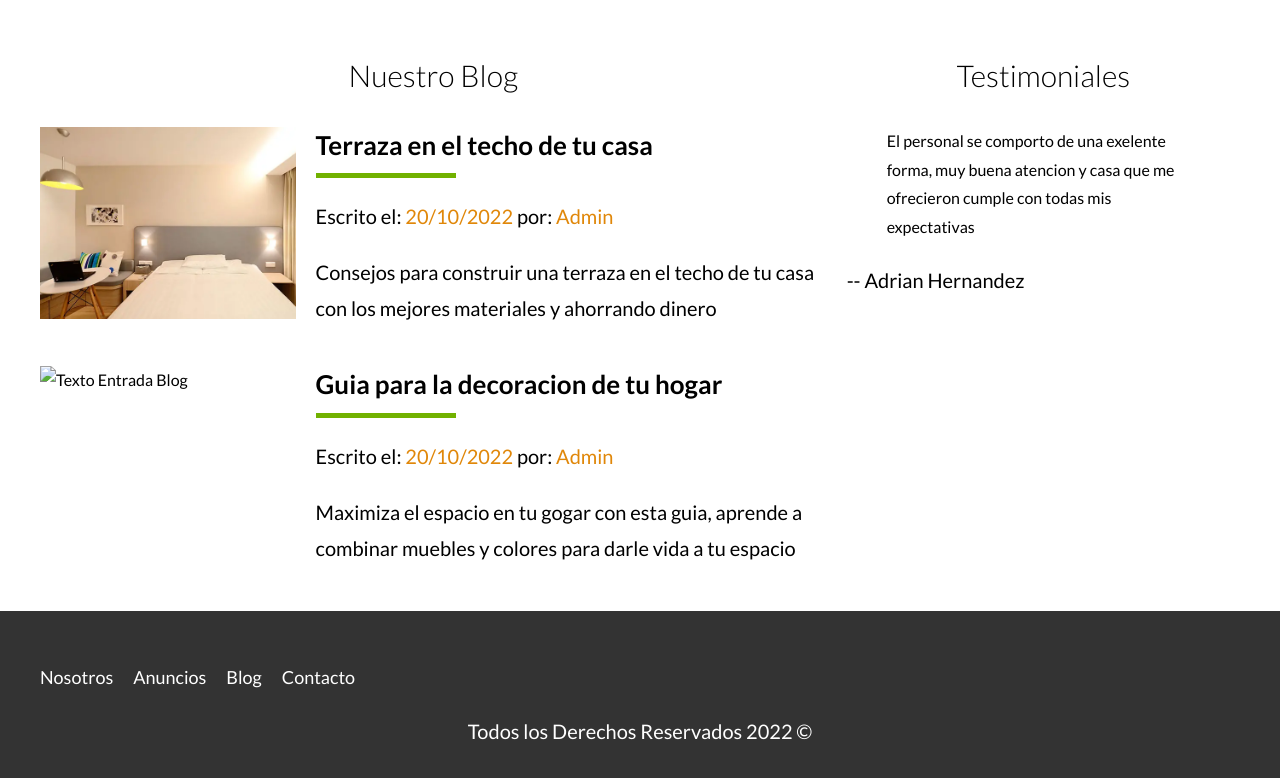
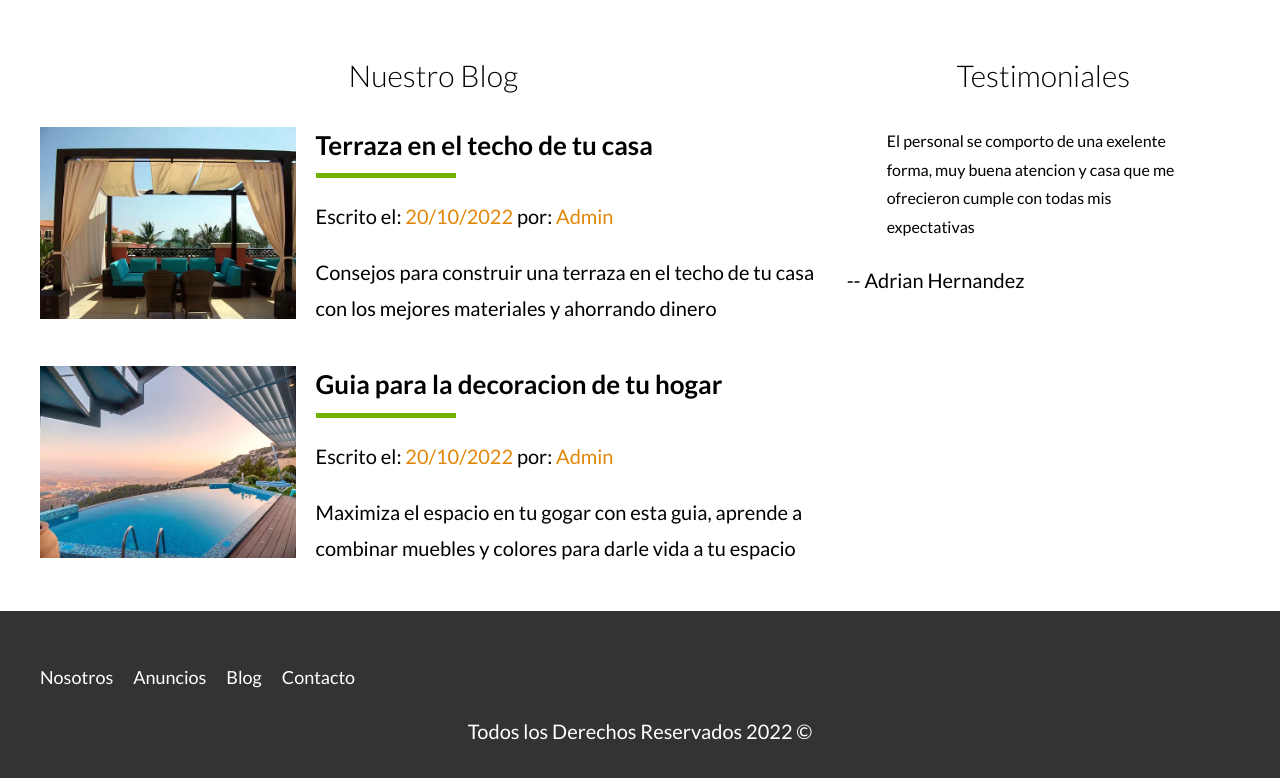
Before and after one commit to AdrianHernandezll/bienesraices_inicio, a website: page index.html in a window 1280 px wide. Shown: the part 2594-3372 px from the top of the page. Drawn offline with Linux system fonts and the light colour scheme.

Commit message:
fix de imagenes en el index

```diff
--- a/index.html
+++ b/index.html
@@ -236,11 +236,11 @@
         <article class="entrada-blog">
           <div class="imagen">
             <picture>
-              <source srcset="build/img/blog4.webp" type="image/webp" />
-              <source srcset="build/img/blog4.jpg" type="image/jpg" />
+              <source srcset="build/img/blog1.webp" type="image/webp" />
+              <source srcset="build/img/blog1.jpg" type="image/jpg" />
               <img
                 loading="lazy"
-                src="build/img//blog4.jpg"
+                src="build/img//blog1.jpg"
                 alt="Texto Entrada Blog"
               />
             </picture>
@@ -263,11 +263,11 @@
         <article class="entrada-blog">
           <div class="imagen">
             <picture>
-              <source srcset="build/img/blog5.webp" type="image/webp" />
-              <source srcset="build/img/blog5.jpg" type="image/jpg" />
+              <source srcset="build/img/blog2.webp" type="image/webp" />
+              <source srcset="build/img/blog2.jpg" type="image/jpeg" />
               <img
                 loading="lazy"
-                src="build/img//blog5.jpg"
+                src="build/img//blog2.jpg"
                 alt="Texto Entrada Blog"
               />
             </picture>
```
